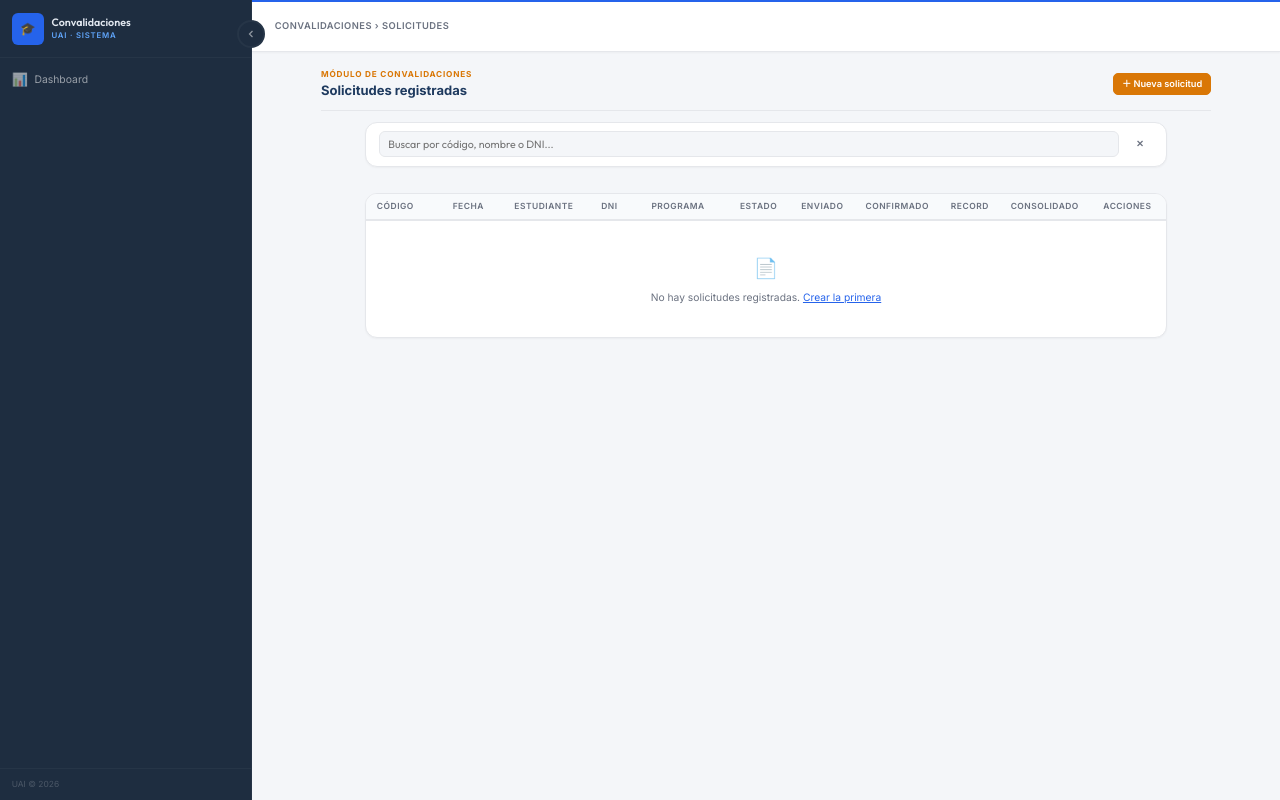
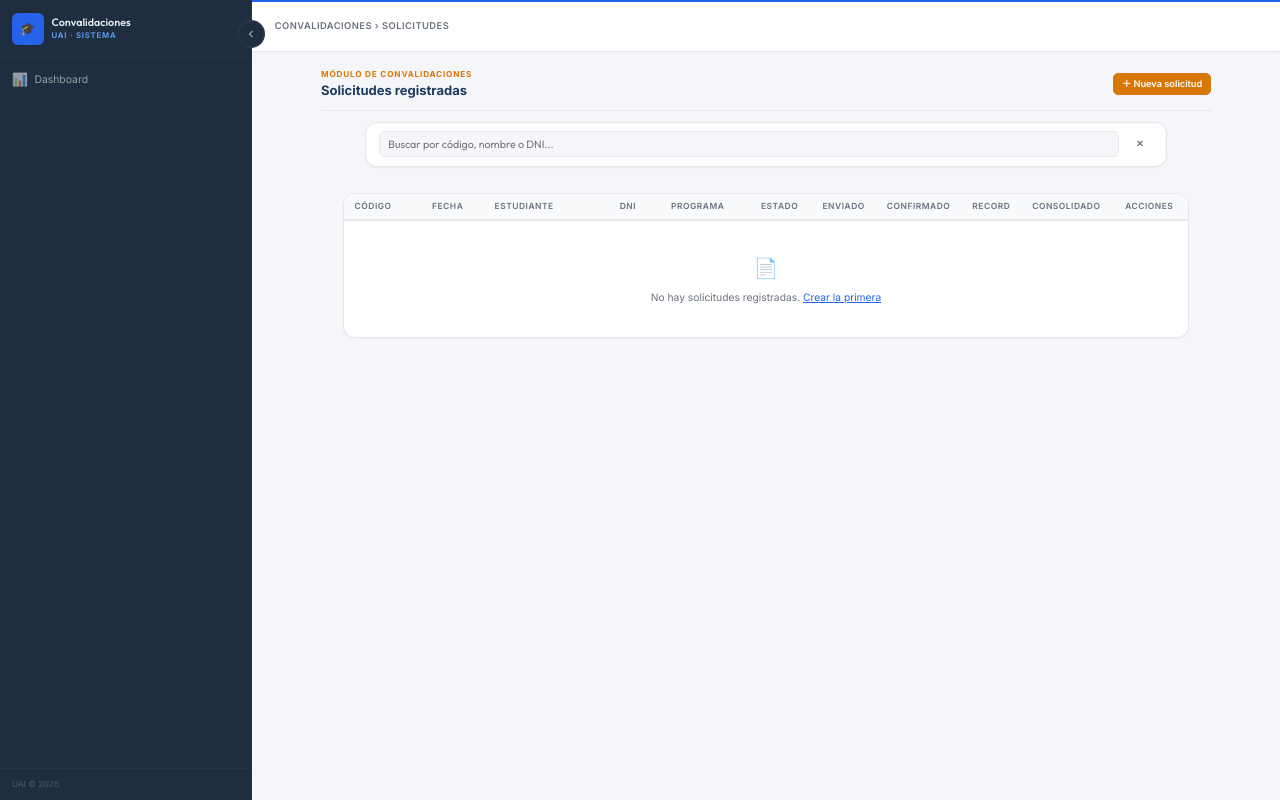
Before and after one commit to cristhianjoelmendozarojas-spec/sistema-convalidaciones, a Flask app: template templates/solicitudes/lista.html in a window 1280 px wide. Run offline with Flask 3, Linux system fonts and the light colour scheme; the template is opened without the code that fills it, so the values that code supplies are empty; some libraries are stand-ins or nearby versions.

Commit message:
Update lista.html

```diff
--- a/templates/solicitudes/lista.html
+++ b/templates/solicitudes/lista.html
@@ -25,14 +25,14 @@
   </div>
 </div>
 
-<div class="card" style="margin:0 auto 2rem auto; width:90%; max-width:1200px;">
+<div class="card" style="margin:0 auto 2rem auto; width:95%; max-width:1200px;">
   <div class="table-wrap">
     <table id="tabla_sol">
       <thead>
         <tr>
           <th style="width:110px;">Código</th>
           <th style="width:80px;">Fecha</th>
-          <th style="width:100px;">Estudiante</th>
+          <th style="width:200px;">Estudiante</th>
           <th style="width:75px;">DNI</th>
           <th style="width:110px;">Programa</th>
           <th style="width:70px;text-align:center;">Estado</th>
```
